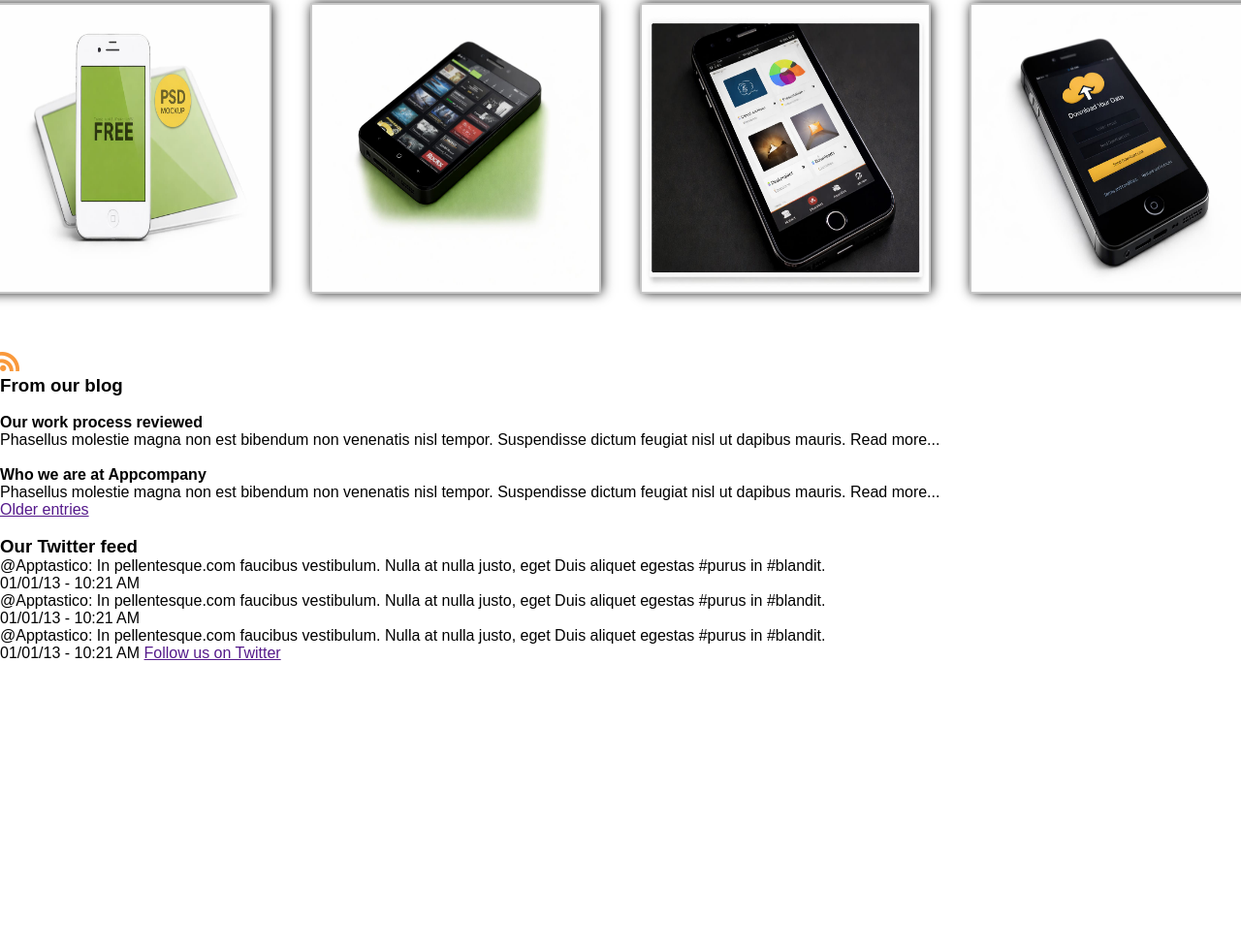
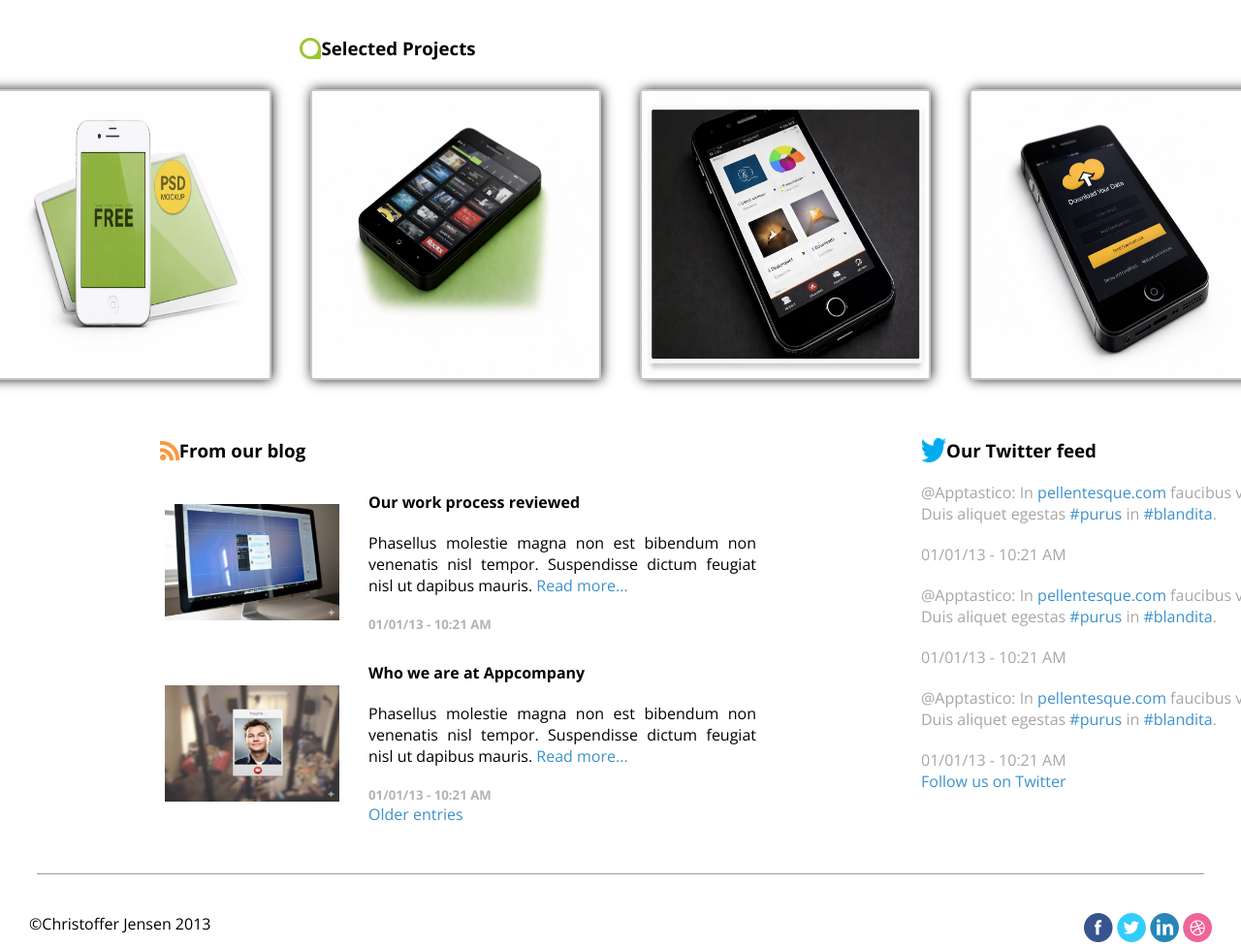
Before and after one commit to Tsmjuan18/Appstastico, a plain HTML site: page index.html in a window 1280 px wide. Shown: the part 1079-2056 px from the top of the page at 97% size. Before the commit the page ends 1762 px from the top, so only its background shows below. Drawn offline with nearby package versions, Linux system fonts and the light colour scheme.

Commit message:
Subo cambios del sena

```diff
--- a/Styles.css/styles.css
+++ b/Styles.css/styles.css
@@ -2,7 +2,7 @@
     margin: 0;
     padding: 0;
     box-sizing: border-box;
-    font-family: sans-serif
+    font-family: "Open sans";
 }
 
 .header {
@@ -61,6 +61,7 @@
     width: 464px;
     align-items: center;
     gap: 20px   ;
+    margin-bottom: 50px;
 
 
 }
@@ -191,3 +192,126 @@
     width: 300px;
     height: 300px;
 }
+
+/*section-five*/
+.info{
+    display: flex;
+    flex-direction: row;
+
+
+}
+
+.info .tittle-blog{
+    display: flex;
+    flex-direction: row;
+    align-items: center;
+    justify-content: center;
+    width: 480px;
+}
+
+.info .elements{
+    display: flex;
+    flex-direction: column;
+    justify-content: center;
+    align-items: center;
+    gap: 30px;
+    margin: 30px 0;
+
+}
+
+.info .elements .elements-content{
+    display: flex;
+    width: 950px;
+    align-items: center;
+    justify-content: center;
+    gap: 30px;
+
+}
+.info .elements .elements-content .element-content-second{
+
+    flex-direction: column;
+    width: 400px;
+    text-align: justify;
+
+
+}
+
+.info .elements .elements-content .element-content-second p{
+    margin: 20px 0;
+}
+
+.info .elements .elements-content .element-content-second a{
+    color:#3D91CC;
+    text-decoration: none;
+
+}
+
+.info .elements .elements-content .element-content-second h5{
+    color: #B3B3B3;
+
+}
+.info  .elements .elements-content img {
+
+    width: 180px;
+    height: 120px;
+
+}
+
+.info .tweet .tittle-twitter{
+    display: flex;
+
+}
+.info .tweet .element-tweet{
+    color: #a6a6a6;
+
+
+    width: 750px;
+
+}
+
+.info .tweet .element-tweet p{
+    margin: 20px 0;
+    width: 600px;
+}
+
+.info .tweet .element-tweet span{
+    color:#3D91CC;
+}
+
+.info .tweet .element-tweet a{
+    text-decoration: none;
+    color:#3D91CC;
+}
+.info .tweet a{
+    color:#3D91CC;
+    text-decoration: none;
+
+
+}
+
+/*footer*/
+.footer{
+    display: flex;
+    justify-content: space-between;
+
+    padding-top: 20px;
+
+
+
+}
+
+.footer .tittle-footer{
+    padding-left: 30px;
+}
+
+.footer .images-footer{
+    padding-right: 30px;
+}
+
+hr{
+    border: none;
+    height: 1px;
+    background-color: #9d9a9a;
+    width: 94%;
+    margin: 20px auto;
+}
--- a/index.html
+++ b/index.html
@@ -5,6 +5,10 @@
     <meta name="viewport" content="width=device-width, initial-scale=1.0">
     <title>Apsstastico</title>
     <link rel="stylesheet" href="/Styles.css/styles.css">
+    <link rel="preconnect" href="https://fonts.googleapis.com">
+<link rel="preconnect" href="https://fonts.gstatic.com" crossorigin>
+<link href="https://fonts.googleapis.com/css2?family=Open+Sans:ital,wght@0,300..800;1,300..800&display=swap" rel="stylesheet">
+
 </head>
 <body>
     <header>
@@ -48,11 +52,11 @@
 
     <nav class="section-second">
         <div class="images">
-            <a href=""><img src="./Assets/images/dummy01.png" alt=""></a>
-            <a href=""><img src="./Assets/images/dummy02.png" alt=""></a>
-            <a href=""><img src="./Assets/images/dummy03.png" alt=""></a>
-            <a href=""><img src="./Assets/images/dummy04.png" alt=""></a>
-            <a href=""><img src="./Assets/images/dummy05.png" alt=""></a>
+            <a href="https://www.deviantart.com/"><img src="./Assets/images/dummy01.png" alt=""></a>
+            <a href="https://co.ebay.com/"><img src="./Assets/images/dummy02.png" alt=""></a>
+            <a href="https://www.mcdonalds.com.co/"><img src="./Assets/images/dummy03.png" alt=""></a>
+            <a href="https://www.adidas.co/"><img src="./Assets/images/dummy04.png" alt=""></a>
+            <a href="https://www.ea.com/es-es"><img src="./Assets/images/dummy05.png" alt=""></a>
 
         </div>
 
@@ -128,50 +132,72 @@
         <div class="info">
 
             <div class="blog">
-                <div>
+                <div class="tittle-blog">
                     <img src="./Assets/images/shape03.png" alt="">
                     <h3>From our blog</h3>
                 </div>
 
-                <div>
-                    <img src="" alt="">
+                <div class="elements">
+                    <div class="elements-content">
+                        <img src="./Assets/images/blog.png" alt="">
+                            <div class="element-content-second">
+
                                 <h4>Our work process reviewed</h4>
                                 <p>Phasellus molestie magna non est bibendum non venenatis nisl tempor.
-                        Suspendisse dictum feugiat nisl ut dapibus mauris. <span>Read more...</span>
+                                    Suspendisse dictum feugiat nisl ut dapibus mauris. <a href="">Read more...</a>
                                 </p>
+                                <h5>01/01/13 - 10:21 AM</h5>
 
-                    <img src="" alt="">
+                            </div>
+
+                    </div>
+
+                    <div class="elements-content">
+                        <img src="./Assets/images/blog2.png" alt="">
+                            <div class="element-content-second">
+
                                 <h4>Who we are at Appcompany</h4>
                                 <p>Phasellus molestie magna non est bibendum non venenatis nisl tempor.
-                        Suspendisse dictum feugiat nisl ut dapibus mauris. <span>Read more...</span>
+                                    Suspendisse dictum feugiat nisl ut dapibus mauris. <a href="">Read more...</a>
                                 </p>
+                                <h5>01/01/13 - 10:21 AM</h5>
 
                                 <a href="">Older entries</a>
+                            </div>
+
+                    </div>
+
                 </div>
             </div>
 
             <div class="tweet">
-                <img src="" alt="">
+                <div class="tittle-twitter">
+
+                    <img src="./Assets/images/shape04.png" alt="">
                     <h3>Our Twitter feed</h3>
-                <p>@Apptastico: In pellentesque.com faucibus vestibulum.
-                     Nulla at nulla justo, eget Duis aliquet egestas #purus in #blandit.
+                </div>
+                <div class="element-tweet">
+
+                   <p>@Apptastico: In <span>pellentesque.com</span> faucibus vestibulum.
+                         Nulla at nulla justo, eget Duis aliquet egestas <a href="">#purus</a> in  <a href="">#blandita</a>.
                     </p>
 
-                <span>01/01/13 - 10:21 AM</span>
+                    01/01/13 - 10:21 AM
 
-                 <p>@Apptastico: In pellentesque.com faucibus vestibulum.
-                     Nulla at nulla justo, eget Duis aliquet egestas #purus in #blandit.
+                     <p>@Apptastico: In <span>pellentesque.com</span> faucibus vestibulum.
+                         Nulla at nulla justo, eget Duis aliquet egestas <a href="">#purus</a> in  <a href="">#blandita</a>.
                     </p>
 
-                <span>01/01/13 - 10:21 AM</span>
+                    01/01/13 - 10:21 AM
 
-                 <p>@Apptastico: In pellentesque.com faucibus vestibulum.
-                     Nulla at nulla justo, eget Duis aliquet egestas #purus in #blandit.
+                     <p>@Apptastico: In <span>pellentesque.com</span> faucibus vestibulum.
+                         Nulla at nulla justo, eget Duis aliquet egestas <a href="">#purus</a> in <a href="">#blandita</a>.
                     </p>
 
-                <span>01/01/13 - 10:21 AM</span>
+                    01/01/13 - 10:21 AM
+                </div>
 
-                <a href="">Follow us on Twitter</a>
+                <a href="#">Follow us on Twitter</a>
 
             </div>
 
@@ -179,5 +205,24 @@
 
     </section>
 
+    <hr>
+    <footer>
+        <div class="footer">
+
+            <div class="tittle-footer">
+                <p>&copy;Christoffer Jensen 2013</p>
+            </div>
+            <div class="images-footer">
+
+                <img src="./Assets/images/Facebook.png" alt="">
+                <img src="./Assets/images/Twitter.png" alt="">
+                <img src="./Assets/images/Linkedin.png" alt="">
+                <img src="./Assets/images/Dribbble.png" alt="">
+            </div>
+
+        </div>
+
+    </footer>
+
 </body>
 </html>
```
Lines whose indentation alone changed are shown as unchanged.
